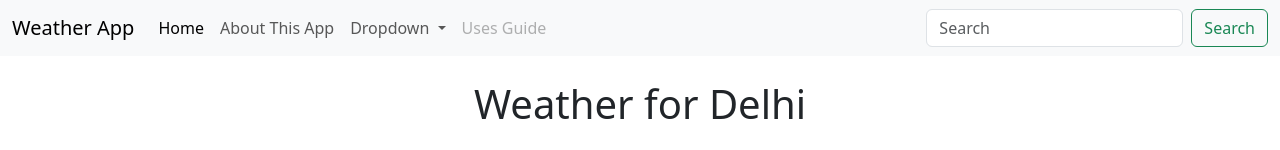
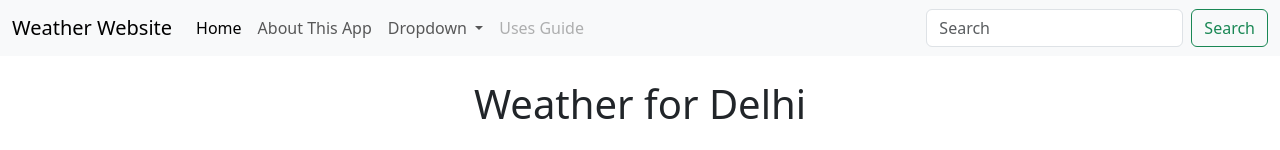
Before and after one commit to aman9454/Weather-website, a plain HTML site: page index.html in a window 1280 px wide. Shown: the top 150 px of the page. Drawn offline with nearby package versions, Linux system fonts and the light colour scheme; no server answers.

Commit message:
renamed the tittle

```diff
--- a/index.html
+++ b/index.html
@@ -9,7 +9,7 @@
   <body>
     <nav class="navbar navbar-expand-lg bg-body-tertiary">
         <div class="container-fluid">
-          <a class="navbar-brand" href="#">Weather App</a>
+          <a class="navbar-brand" href="#">Weather Website</a>
           <button class="navbar-toggler" type="button" data-bs-toggle="collapse" data-bs-target="#navbarSupportedContent" aria-controls="navbarSupportedContent" aria-expanded="false" aria-label="Toggle navigation">
             <span class="navbar-toggler-icon"></span>
           </button>
```
